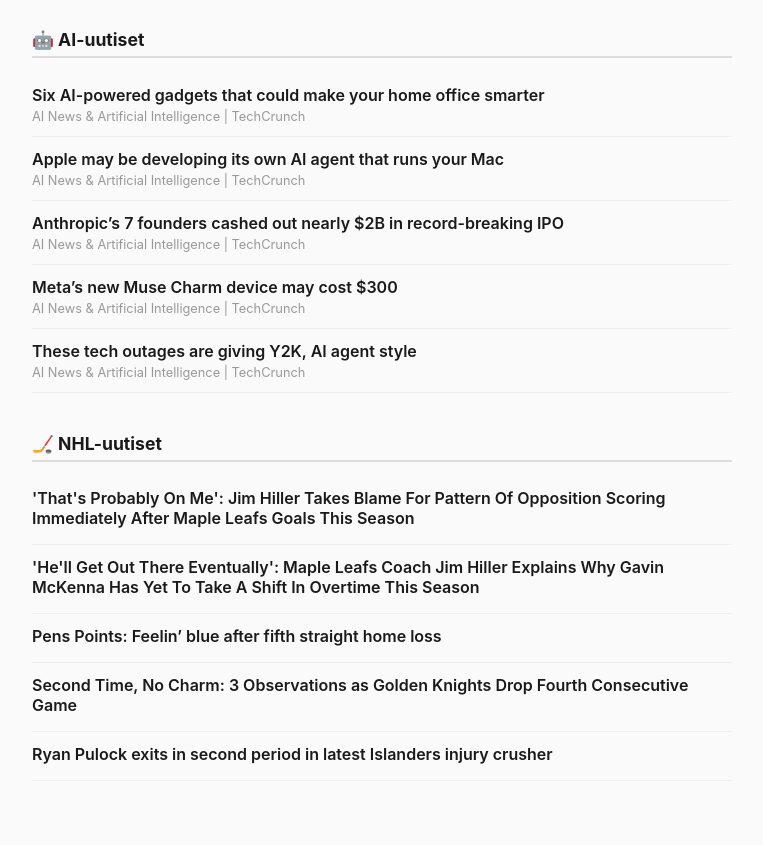
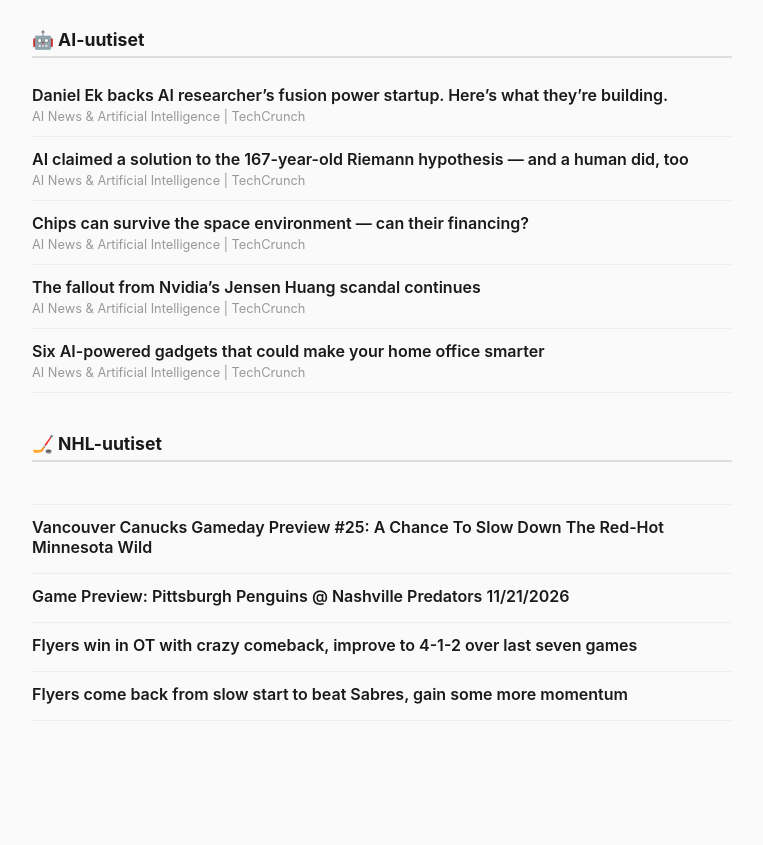
Before and after one commit to kallehirvikoski-svg/Kalleimmat-Uutiset, a plain HTML site: page index.html in a window 1280 px wide. Shown: the part 89-934 px from the top of the page, without its empty margins (258-1021 px from the left). After the commit the page ends 874 px from the top, so only its background shows below. Drawn offline with Linux system fonts and the light colour scheme.

Commit message:
Päivitä uutiset 2026-11-21 13:50

```diff
--- a/index.html
+++ b/index.html
@@ -28,33 +28,33 @@
 </head>
 <body>
   <h1>Päivän uutiset</h1>
-  <div class="updated">Päivitetty: 20.11.2026 14:31 UTC</div>
+  <div class="updated">Päivitetty: 21.11.2026 13:50 UTC</div>
 
     <section>
       <h2>🤖 AI-uutiset</h2>
       <ul class="news-list">
         <li class="news-item">
-          <a href="https://techcrunch.com/2026/11/20/6-ai-powered-gadgets-that-could-make-your-home-office-smarter/" target="_blank" rel="noopener">Six AI-powered gadgets that could make your home office smarter</a>
+          <a href="https://techcrunch.com/2026/11/20/daniel-ek-backs-ai-researchers-fusion-power-startup-heres-what-theyre-building/" target="_blank" rel="noopener">Daniel Ek backs AI researcher’s fusion power startup. Here’s what they’re building.</a>
 
           <div class="meta">AI News &amp; Artificial Intelligence | TechCrunch</div>
         </li>
         <li class="news-item">
-          <a href="https://techcrunch.com/2026/11/19/apple-may-be-developing-its-own-ai-agent-that-runs-your-mac/" target="_blank" rel="noopener">Apple may be developing its own AI agent that runs your Mac</a>
+          <a href="https://techcrunch.com/2026/11/20/ai-claimed-a-solution-to-the-167-year-old-riemann-hypothesis-and-a-human-did-too/" target="_blank" rel="noopener">AI claimed a solution to the 167-year-old Riemann hypothesis — and a human did, too</a>
 
           <div class="meta">AI News &amp; Artificial Intelligence | TechCrunch</div>
         </li>
         <li class="news-item">
-          <a href="https://techcrunch.com/2026/11/19/anthropics-7-founders-cashed-out-nearly-2b-in-record-breaking-ipo/" target="_blank" rel="noopener">Anthropic’s 7 founders cashed out nearly $2B in record-breaking IPO</a>
+          <a href="https://techcrunch.com/2026/11/20/chips-can-survive-the-space-environment-can-their-financing/" target="_blank" rel="noopener">Chips can survive the space environment — can their financing?</a>
 
           <div class="meta">AI News &amp; Artificial Intelligence | TechCrunch</div>
         </li>
         <li class="news-item">
-          <a href="https://techcrunch.com/2026/11/19/metas-new-muse-charm-device-may-cost-300/" target="_blank" rel="noopener">Meta’s new Muse Charm device may cost $300</a>
+          <a href="https://techcrunch.com/podcast/the-fallout-from-nvidias-jensen-huang-scandal-continues/" target="_blank" rel="noopener">The fallout from Nvidia’s Jensen Huang scandal continues</a>
 
           <div class="meta">AI News &amp; Artificial Intelligence | TechCrunch</div>
         </li>
         <li class="news-item">
-          <a href="https://techcrunch.com/2026/11/19/these-tech-outages-are-giving-y2k-ai-agent-style/" target="_blank" rel="noopener">These tech outages are giving Y2K, AI agent style</a>
+          <a href="https://techcrunch.com/2026/11/20/6-ai-powered-gadgets-that-could-make-your-home-office-smarter/" target="_blank" rel="noopener">Six AI-powered gadgets that could make your home office smarter</a>
 
           <div class="meta">AI News &amp; Artificial Intelligence | TechCrunch</div>
         </li>
@@ -66,27 +66,27 @@
       <h2>🏒 NHL-uutiset</h2>
       <ul class="news-list">
         <li class="news-item">
-          <a href="https://sports.yahoo.com/articles/thats-probably-jim-hiller-takes-130026074.html" target="_blank" rel="noopener">&#x27;That&#x27;s Probably On Me&#x27;: Jim Hiller Takes Blame For Pattern Of Opposition Scoring Immediately After Maple Leafs Goals This Season</a>
+          <a href="https://sports.yahoo.com/videos/sabres-break-offensively-end-losing-191549569.html" target="_blank" rel="noopener"></a>
 
           <div class="meta"></div>
         </li>
         <li class="news-item">
-          <a href="https://sports.yahoo.com/articles/hell-eventually-maple-leafs-coach-120311028.html" target="_blank" rel="noopener">&#x27;He&#x27;ll Get Out There Eventually&#x27;: Maple Leafs Coach Jim Hiller Explains Why Gavin McKenna Has Yet To Take A Shift In Overtime This Season</a>
+          <a href="https://sports.yahoo.com/articles/vancouver-canucks-gameday-preview-25-120031854.html" target="_blank" rel="noopener">Vancouver Canucks Gameday Preview #25: A Chance To Slow Down The Red-Hot Minnesota Wild</a>
 
           <div class="meta"></div>
         </li>
         <li class="news-item">
-          <a href="https://sports.yahoo.com/articles/pens-points-feelin-blue-fifth-110000376.html" target="_blank" rel="noopener">Pens Points: Feelin’ blue after fifth straight home loss</a>
+          <a href="https://sports.yahoo.com/articles/game-preview-pittsburgh-penguins-nashville-115614896.html" target="_blank" rel="noopener">Game Preview: Pittsburgh Penguins @ Nashville Predators 11/21/2026</a>
 
           <div class="meta"></div>
         </li>
         <li class="news-item">
-          <a href="https://sports.yahoo.com/articles/second-time-no-charm-3-080206531.html" target="_blank" rel="noopener">Second Time, No Charm: 3 Observations as Golden Knights Drop Fourth Consecutive Game</a>
+          <a href="https://sports.yahoo.com/articles/flyers-win-ot-crazy-comeback-230621383.html" target="_blank" rel="noopener">Flyers win in OT with crazy comeback, improve to 4-1-2 over last seven games</a>
 
           <div class="meta"></div>
         </li>
         <li class="news-item">
-          <a href="https://sports.yahoo.com/articles/ryan-pulock-exits-second-period-065008503.html" target="_blank" rel="noopener">Ryan Pulock exits in second period in latest Islanders injury crusher</a>
+          <a href="https://sports.yahoo.com/articles/flyers-come-back-slow-start-213313306.html" target="_blank" rel="noopener">Flyers come back from slow start to beat Sabres, gain some more momentum</a>
 
           <div class="meta"></div>
         </li>
```
